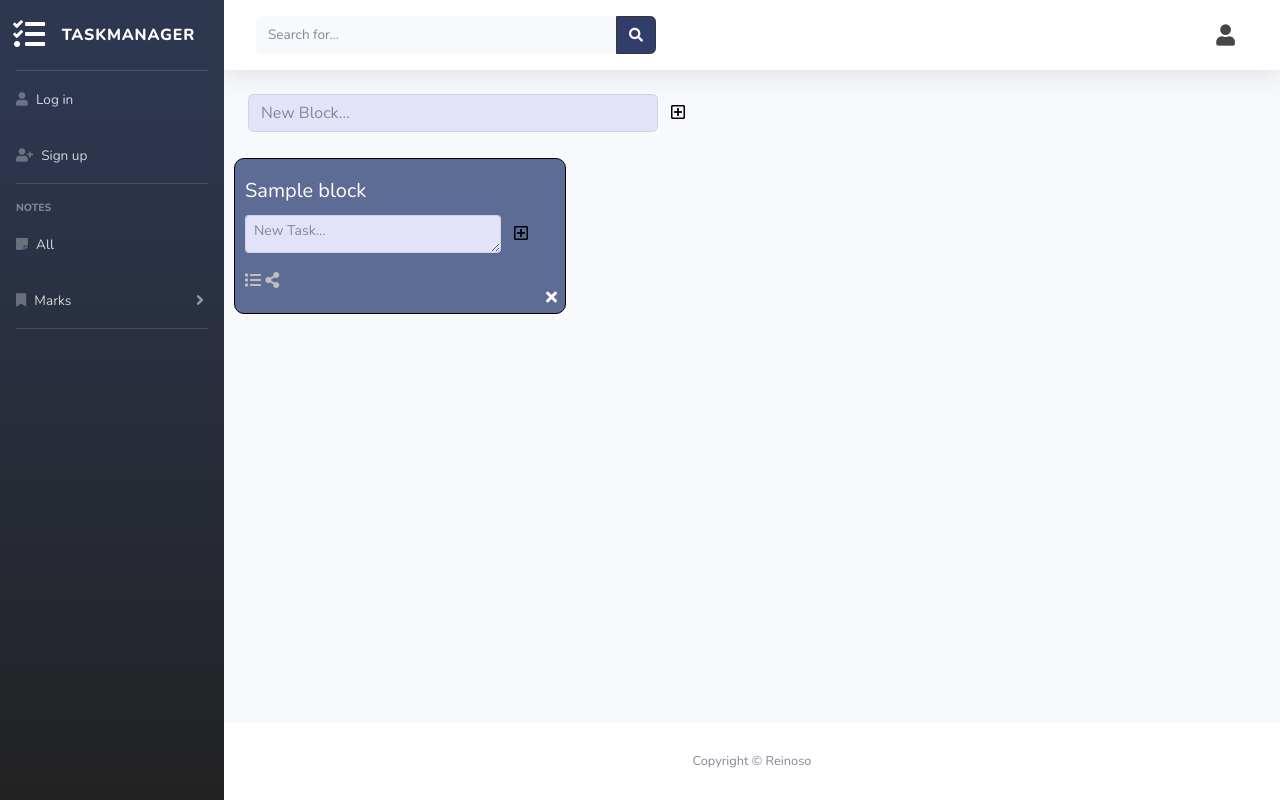
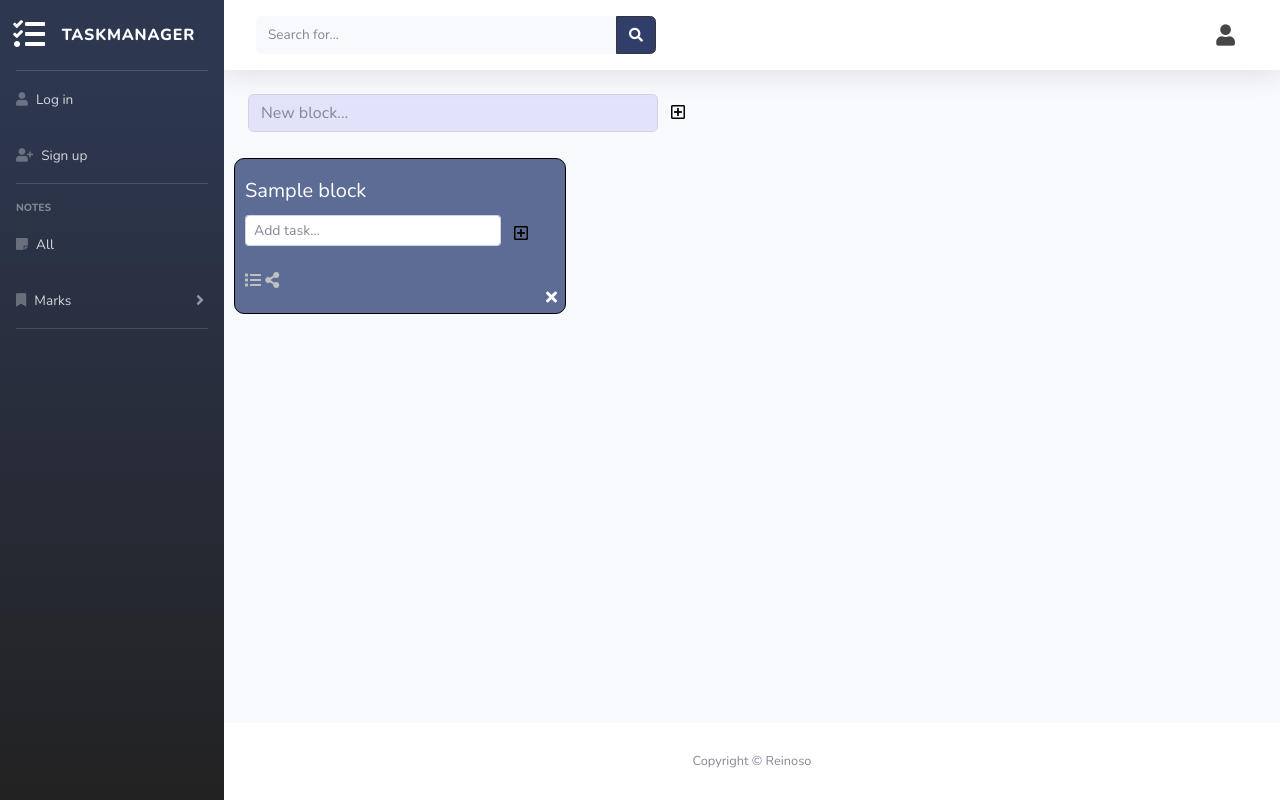
Before and after one commit to EuReinoso/TaskManager, a Django app: template templates/tasks/index.html in a window 1280 px wide. Run offline with Django 3.2, Linux system fonts and the light colour scheme; the template is opened without the code that fills it: values that come from a table or form of the project are taken from there, others are empty; tables that the repository leaves empty hold one stand-in row (values such as "Sample post"); some libraries are stand-ins or nearby versions.

Commit message:
forms style

```diff
--- a/static/css/tasks.css
+++ b/static/css/tasks.css
@@ -94,19 +94,11 @@ tasks styles
     color: #c0c0c0;
 }
 
-.add-task-div{
-    display: flex;
-    max-width: 300px;
-}
-
 .add-task-form,.add-block-form{
     background-color: rgb(226, 226, 250);
     color: black;
 }
 
-.add-task-form{
-    height: 5px;
-}
 
 .add-task-form-icon, .add-block-icon{
     color: rgb(0, 0, 0);
--- a/tasks/forms.py
+++ b/tasks/forms.py
@@ -4,19 +4,26 @@ from .models import Task, Block
 from django.contrib.auth import get_user_model
 
 class TaskForm(forms.ModelForm):
-
+    description = forms.CharField( max_length=1000,
+                                   widget=forms.TextInput(attrs={ 'class' : 'form-control form-control-sm',
+                                                                  'placeholder' : 'Add task...'}))
     class Meta:
         model = Task
         fields = ('description',)
 
 class BlockForm(forms.ModelForm):
+    title = forms.CharField( max_length=50,
+                             widget=forms.TextInput(attrs={ 'class' : 'form-control form-control add-block-form',
+                                                                  'placeholder' : 'New block...'}))
 
     class Meta:
         model = Block
         fields = ('title',)
 
 class UserForm(forms.Form):
-    username = forms.CharField(max_length=30)
+    username = forms.CharField( max_length=30,
+                                widget= forms.TextInput(attrs={ 'class' : 'form-control form-control-sm',
+                                                                'placeholder' : 'Add user...'}))
 
     def clean_username(self):
         username = self.cleaned_data['username']
--- a/tasks/views.py
+++ b/tasks/views.py
@@ -79,11 +79,9 @@ def add_task(request, id):
 def add_user(request, id):
     block = get_object_or_404(Block, pk=id)
 
-    print(request.POST)
     user_form = UserForm(request.POST)
     if user_form.is_valid():
         username = user_form.data['username']
-        print(username)
         user = get_user_model().objects.get(username=username)
         block.user.add(user)
     else:
@@ -92,7 +90,6 @@ def add_user(request, id):
     return redirect('/')
 
 def del_user(request, user_id, block_id):
-    print("USER {} DELETED".format(user_id))
     user = get_object_or_404(get_user_model(), pk=user_id)
     block= get_object_or_404(Block, pk=block_id)
 
--- a/templates/tasks/index.html
+++ b/templates/tasks/index.html
@@ -2,7 +2,6 @@
 
 {% extends 'base.html' %}
 {% load static %}
-{% load widget_tweaks %}
 {% block content %}
 
 <link rel="stylesheet" href="{% static 'css/tasks.css' %}">
@@ -38,7 +37,7 @@
     <form method="POST">
         <div class="form-group add-block-div">
             {% csrf_token %}
-            {% render_field block_form.title rows="1" cols="1" placeholder="New Block..." class="form-control add-block-form"  %}
+            {{ block_form.title }}
             <button class="btn" type="submit" name="add-block-button"><i class="far fa-plus-square add-block-icon"></i></button>
         </div>
     </form>
@@ -65,9 +64,9 @@
                             {% endfor %}
                             <!-- ADD TASK FORM -->
                             <form method="POST" action="/add-task/{{block.id}}">
-                                <div class="form-group add-task-div">
+                                <div class="form-group d-flex">
                                     {% csrf_token %}
-                                    {% render_field task_form.description type="input" rows="1" cols="1" placeholder="New Task..." class="form-control-sm form-control add-task-form"  %}
+                                    {{ task_form.description }}
                                     <button class="btn" type="submit"><i class="far fa-plus-square add-task-form-icon"></i></button>
                                 </div>
                             </form>
@@ -90,15 +89,15 @@
                         <!-- BLOCK USERS COLLAPSE LIST  -->
                         <a href="#user-{{block.id}}" data-toggle="collapse"><i class="fas fa-share-alt done"></i></a>
                         <div class="collapse" id="user-{{block.id}}">
-                            <ul class="task-list">
+                            <ul class="d-flex flex-column align-items-start pl-0">
                                 {% for user in block.user.all %}
-                                    <li class="username-item">
+                                    <li class="username-item d-flex">
                                         <p>{{user.username}}</p>
                                         {% if user == block.owner %}
-                                            <i class="fas fa-crown text-warning"></i>
+                                            <i class="fas fa-crown text-warning mt-1 ml-2"></i>
                                         {% endif %}
                                         {% if request.user == block.owner and not request.user == user%}
-                                            <a href="del-user-u={{user.id}}-b={{block.id}}"><i class="fas fa-times del-user-icon done"></i></a>
+                                            <a href="del-user-u={{user.id}}-b={{block.id}}"><i class="fas fa-times del-user-icon done  ml-2"></i></a>
                                         {% endif %}
                                     </li>
                                 {% endfor %}
@@ -106,7 +105,7 @@
                             <!-- ADD USER FORM -->
                             {% if request.user == block.owner %}
                             <form method="POST" action="/add-user/{{block.id}}">
-                                <div class="form-group add-task-div">
+                                <div class="form-group d-flex">
                                     {% csrf_token %}
                                     {{ user_form.username }}
                                     <button class="btn" type="submit"><i class="far fa-plus-square add-task-form-icon"></i></button>
```
